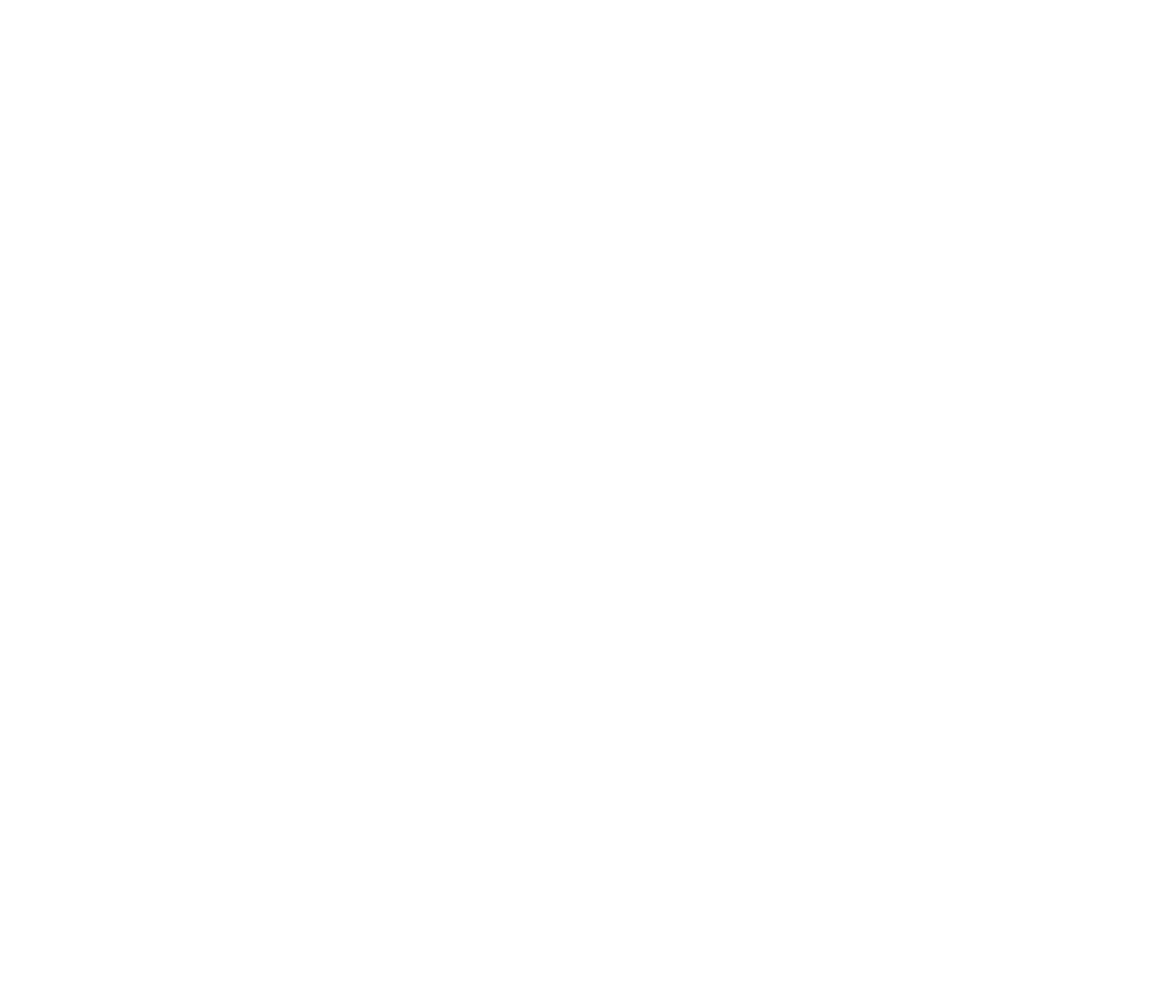
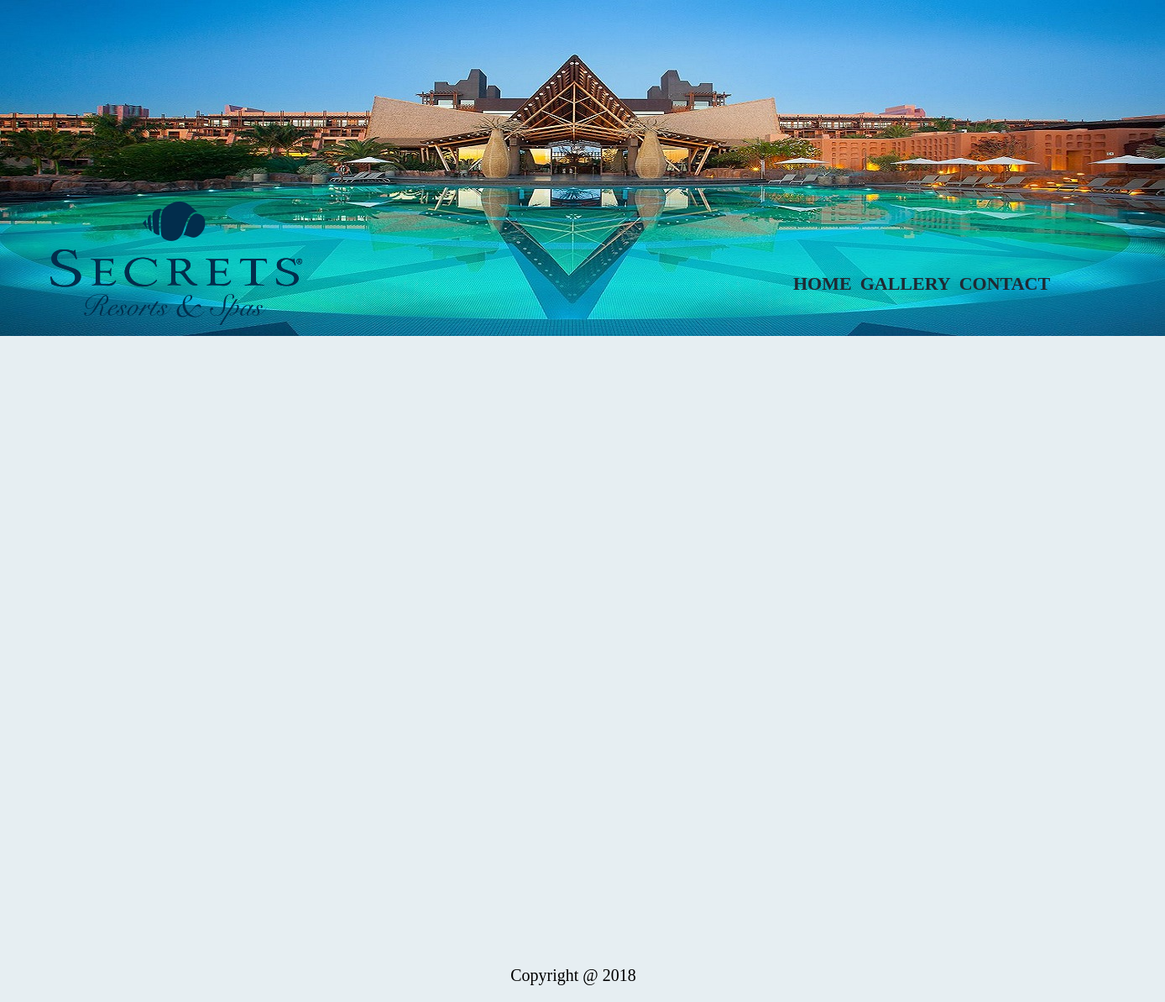
Before and after one commit to VictorSeun/resort, a plain HTML site: page accom.html in a window 1280 px wide. Shown: the whole page at 84% size, 1388 px wide, since content can reach past the window. Before the commit the page ends 800 px from the top, so only its background shows below. Drawn offline with Linux system fonts and the light colour scheme.

Commit message:
8/5/2018

```diff
--- a/accom.html
+++ b/accom.html
@@ -0,0 +1,33 @@
+<!DOCTYPE html>
+<html>
+  <meta charset="utf-8">
+  <meta name="viewport" content="width=device-width, initial-scale=1, shrink-to-fit=no">
+  <link rel="stylesheet" href="css/style.css" type="text/css">
+  <head>
+    <title>Resort</title>
+  </head>
+  <body>
+    <div class="header">
+      <img src="img/header.jpg" alt="Header">
+
+      <div class="logo">
+        <a href="index.html"><img src="img/secrets.png" alt="LOGO"></a>
+      </div>
+
+      <div class="nav">
+        <ul>
+          <li> <a href="index.html"> HOME</a> </li>
+          <li> <a href="gallery.html"> GALLERY</a> </li>
+          <li> <a href="contact.html"> CONTACT</a> </li>
+        </ul>
+      </div>
+    </div>
+    <div class="main">
+
+    </div>
+    <div class="footer">
+      Copyright @ 2018
+    </div>
+
+  </body>
+</html>
```
Also changed, not shown: act.html (+33 -0 lines), contact.html (+33 -0 lines), gallery.html (+33 -0 lines), index.html (+3 -3 lines), travel.html (+33 -0 lines).
